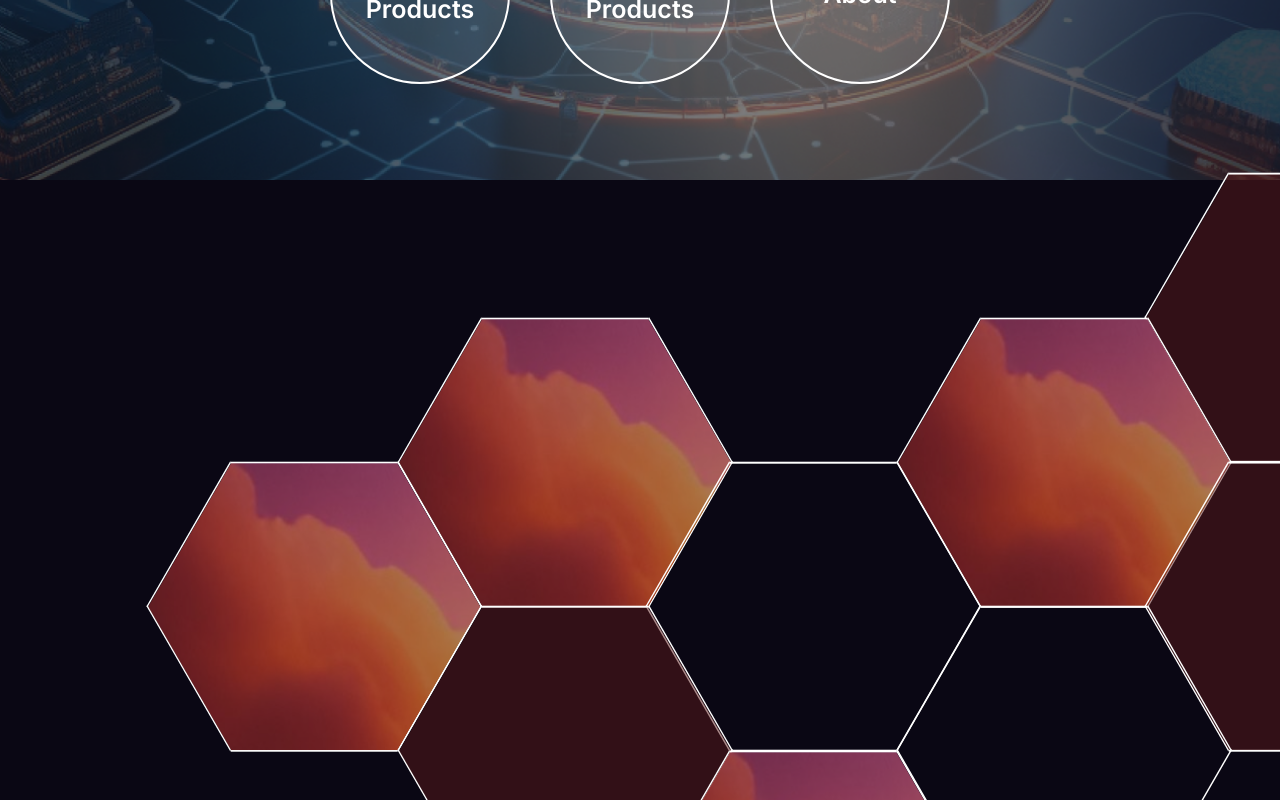
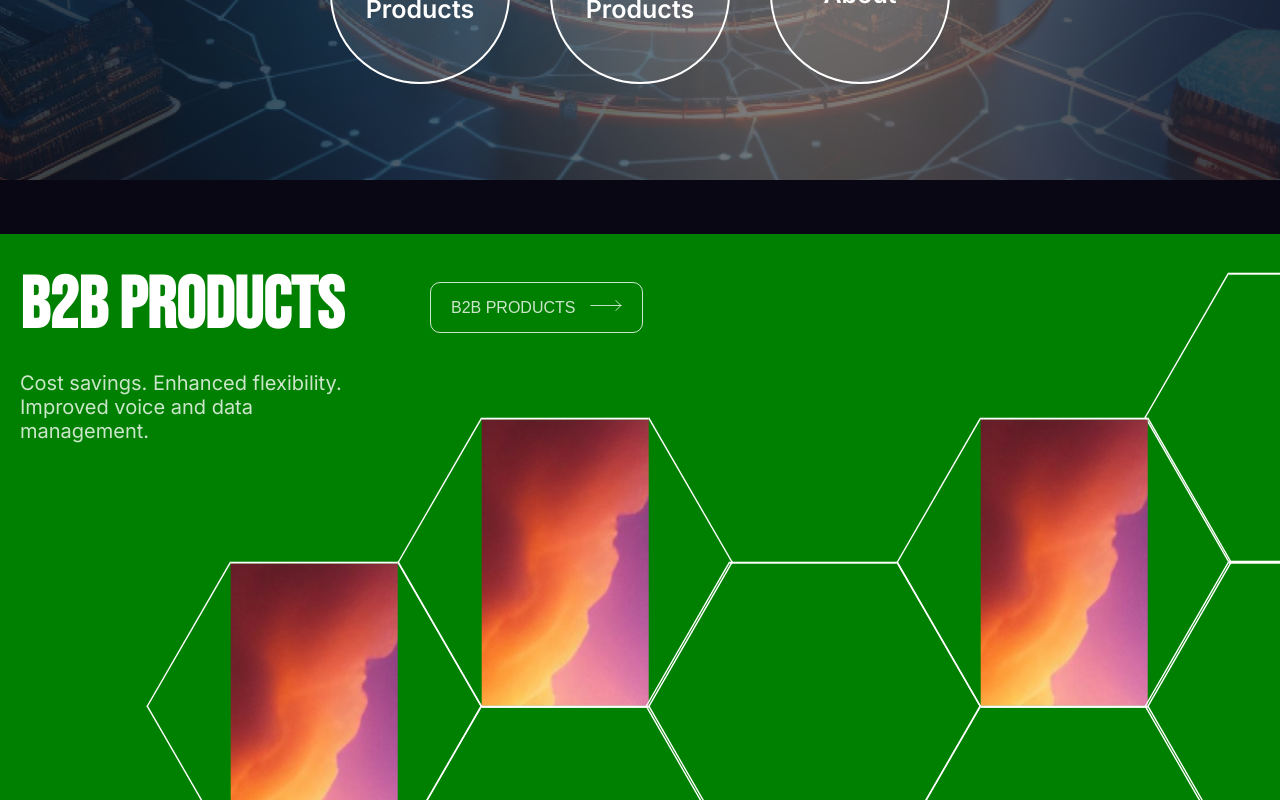
Before and after one commit to olga-evdokimova/sifox-technologies, a Next.js app: page / in a window 1280 px wide. Shown: the part 620-1420 px from the top of the page. Built offline with nearby package versions, Linux system fonts and the light colour scheme.

Commit message:
hexagon 992

```diff
--- a/app/components/Hexagon/Hexagon.scss
+++ b/app/components/Hexagon/Hexagon.scss
@@ -1,23 +1,121 @@
 .hexagon {
+    padding: 100px 0 80px;
     overflow-x: auto;
-    height: 940px;
+    &::-webkit-scrollbar {
+        width: 0;
+    }
+    &__nav {
+        display: flex;
+        align-items: center;
+        flex-wrap: wrap;
+        width: 640px;
+
+        h2 {
+            flex: 0 1 360px;
+        }
+        p {
+            flex: 0 1 360px;
+            font-weight: 400;
+            font-size: 20px;
+            color: rgba(255, 255, 255, 0.8);
+            padding-top: 30px;
+            @media (max-width: 1590px) {
+                padding-top: 20px;
+            }
+        }
+        button {
+            flex: 0 1 175px;
+            font-weight: 400;
+            font-size: 16px;
+            white-space: nowrap;
+            color: rgba(255, 255, 255, 0.8);
+            text-transform: uppercase;
+            padding: 15px 20px;
+            border-radius: var(--border-radius);
+            border: 1px solid rgba(255, 255, 255, 0.8);
+            z-index: 100;
+        }
+    }
+    .left {
+        position: absolute;
+        left: 20px;
+        top: 30px;
+
+        button {
+            margin-left: 50px;
+            @media (max-width: 1024px) {
+                margin-left: 0;
+            }
+        }
+        svg {
+            padding-left: 10px;
+        }
+    }
+    .right {
+        position: absolute;
+        // left: 2450px;
+        right: 370px;
+        top: 30px;
+        justify-content: end;
+
+        @media (max-width: 1440px) {
+            right: 530px;
+        }
+
+        @media (max-width: 1024px) {
+            right: 930px;
+        }
+        @media (max-width: 992px){
+            right: 0;
+        }
+        svg {
+            padding-right: 10px;
+        }
+        button {
+            order: -1;
+            margin-right: 50px;
+        }
+        h2 {
+            order: 1;
+        }
+        p {
+            order: 3;
+            justify-content: end;
+        }
+    }
     &__inner {
         float: left;
-        width: 3410px;
+        overflow-x: auto;
+        width: 3466px;
+        height: 940px;
         padding-left: 13%;
         padding-top: 100px;
+        position: relative;
+        background-color: green;
+        @media (max-width: 1024px) {
+            padding-left: 0px;
+        }
+        @media (max-width: 992px){
+            width: 2130px;
+            height: 700px;
+            padding-left: 13%;
+        }
     }
     &__row {
         clear: left;
     }
     .even {
         margin-left: 251px;
+        @media (max-width: 992px){
+            margin-left: 167px;
+        }
     }
 
     &__item {
         float: left;
         margin-left: 3px;
         margin-bottom: -23px;
+        margin-right: 206px;
         position: relative;
         width: 290px;
         height: 167.43157806499147px;
@@ -25,35 +123,42 @@
         border-left: solid 2px #fff;
         border-right: solid 2px #fff;
         transform: rotate(90deg);
-        margin-right: 206px;
+
+        @media (max-width: 992px) {
+            width: 192px;
+            height: 110.85125168440815px;
+            margin-left: 3px;
+            margin-bottom: -16px;
+            margin-right: 138px;
+        }
         &-img {
-            position: absolute;
-            top: -60px;
-            left: -23px;
-            clip-path: polygon(25% 0%, 75% 0%, 100% 50%, 75% 100%, 25% 100%, 0% 50%);
-            transform: rotate(-90deg);
-            width: 332px;
-            height: 287px;
-            img {
-                object-fit: cover;
-            }
+            // position: absolute;
+            // top: -60px;
+            // left: -23px;
+            // clip-path: polygon(25% 0%, 75% 0%, 100% 50%, 75% 100%, 25% 100%, 0% 50%);
+            // transform: rotate(-90deg);
+            // width: 332px;
+            // height: 287px;
+            // img {
+            //     object-fit: cover;
+            // }
         }
     }
     &__hover {
-        position: absolute;
-        top: 0;
-        left: 0;
-        width: 100%;
-        height: 100%;
-        background-color: rgba(90, 27, 27, 0.5);
-        position: absolute;
-        top: -60px;
-        left: -23px;
-        clip-path: polygon(25% 0%, 75% 0%, 100% 50%, 75% 100%, 25% 100%, 0% 50%);
-        transform: rotate(-90deg);
-        width: 332px;
-        height: 287px;
-        z-index: 1;
+        // position: absolute;
+        // top: 0;
+        // left: 0;
+        // width: 100%;
+        // height: 100%;
+        // background-color: rgba(90, 27, 27, 0.5);
+        // position: absolute;
+        // top: -60px;
+        // left: -23px;
+        // clip-path: polygon(25% 0%, 75% 0%, 100% 50%, 75% 100%, 25% 100%, 0% 50%);
+        // transform: rotate(-90deg);
+        // width: 332px;
+        // height: 287px;
+        // z-index: 1;
     }
     &__item:before,
     &__item:after {
@@ -65,17 +170,28 @@
         background-color: inherit;
         left: 40.46951672795062px;
         transition: 0s;
+        @media (max-width: 992px) {
+            width: 135.7645019878171px;
+            height: 135.7645019878171px;
+            left: 26.117749006091444px;
+        }
     }
 
     &__item:before {
         top: -102.53048327204938px;
         border-top: solid 2.8284271247461903px #ffffff;
         border-right: solid 2.8284271247461903px #ffffff;
+        @media (max-width: 992px) {
+            top: -67.88225099390856px;
+        }
     }
 
     &__item:after {
         bottom: -102.53048327204938px;
         border-bottom: solid 2.8284271247461903px #ffffff;
         border-left: solid 2.8284271247461903px #ffffff;
+        @media (max-width: 992px) {
+            bottom: -67.88225099390856px;
+        }
     }
 }
--- a/app/components/Hexagon/Hexagon.tsx
+++ b/app/components/Hexagon/Hexagon.tsx
@@ -1,9 +1,77 @@
+//@ts-nocheck
+"use client";
 import "./Hexagon.scss";
 import Image from "next/image";
+import React, { useRef } from "react";
+import Title from "../Title/Title";
 export default function Hexagon() {
+  const hexagonRef = useRef(null);
+
+  function scrollHexagon() {
+    if (hexagonRef.current) {
+      hexagonRef.current.scrollBy({
+        left: 1520,
+        behavior: "smooth",
+      });
+    }
+  }
+  function scrollToStart() {
+    if (hexagonRef.current) {
+      hexagonRef.current.scrollTo({
+        left: 0,
+        behavior: "smooth",
+      });
+    }
+  }
   return (
-    <section className="hexagon">
+    <section className="hexagon" ref={hexagonRef}>
       <div className="hexagon__inner">
+        <div className="hexagon__nav left">
+          <Title>B2B Products</Title>
+          <button onClick={scrollHexagon}>
+            B2B PRODUCTS{" "}
+            <svg
+              width="42"
+              height="15"
+              viewBox="0 0 42 15"
+              fill="none"
+              xmlns="http://www.w3.org/2000/svg"
+            >
+              <path
+                d="M1 7.5H40.5M40.5 7.5L34 1M40.5 7.5L34 14"
+                stroke="white"
+                stroke-linecap="round"
+              />
+            </svg>
+          </button>
+          <p>
+            Cost savings. Enhanced flexibility. Improved voice and data
+            management.
+          </p>
+        </div>
+        <div className="hexagon__nav right">
+          <Title>B2C Products</Title>
+          <button onClick={scrollToStart}>
+            <svg
+              width="42"
+              height="15"
+              viewBox="0 0 42 15"
+              fill="none"
+              xmlns="http://www.w3.org/2000/svg"
+            >
+              <path
+                d="M41 7.5H1.5M1.5 7.5L8 1M1.5 7.5L8 14"
+                stroke="white"
+                stroke-linecap="round"
+              />
+            </svg>
+            B2C PRODUCTS
+          </button>
+          <p>
+            Cost savings. Enhanced flexibility. Improved voice and data
+            management.
+          </p>
+        </div>
         <div className="hexagon__row">
           <div className="hexagon__item" style={{ opacity: 0 }}></div>
           <div className="hexagon__item" style={{ opacity: 0 }}></div>
--- a/app/components/Nav/RightNav.jsx
+++ b/app/components/Nav/RightNav.jsx
@@ -1,7 +1,7 @@
+
 import Link from "next/link";
 import React, { useState } from "react";
 import styled from "styled-components";
-import { useSpring, animated } from "@react-spring/web";
 
 const Ul = styled.ul`
   display: flex;
--- a/app/components/Slider/Slider.tsx
+++ b/app/components/Slider/Slider.tsx
@@ -1,133 +1,87 @@
 "use client";
-import { useRef } from "react";
-import Image from "next/image";
-import "../Hexagon/Hexagon.scss";
-export default function ScrollableDiv() {
-  const divRef = useRef(null);
+import React, { useRef } from "react";
 
-  function scrollToMiddle() {
-    if (divRef.current) {
-      const scrollHeight = divRef.current.scrollHeight;
-      const clientHeight = divRef.current.clientHeight;
-      const middleScroll = (scrollHeight - clientHeight) / 2;
-      divRef.current.scrollTo({
-        top: middleScroll,
+// export default function Scroll() {
+//   const hexagonRef = useRef(null);
+
+//   function scrollHexagon() {
+//     if (hexagonRef.current) {
+//       hexagonRef.current.scrollBy({
+//         left: 1000,
+//         behavior: "smooth",
+//       });
+//     }
+//   }
+
+//   return (
+//     <div>
+//       <button style={{ width: "50px", height: "50px" }} onClick={scrollHexagon}>
+//         scroll
+//       </button>
+//       <div
+//         className="hexagon"
+//         style={{
+//           overflowX: "auto",
+//           height: "240px",
+//           backgroundColor: "red",
+//         }}
+//         ref={hexagonRef}
+//       >
+//         <div
+//           className="hexagon__inner"
+//           style={{
+//             width: "3410px",
+//             float: "left",
+//             paddingLeft: "13%",
+//             paddingTop: "100px",
+//           }}
+//         ></div>
+//       </div>
+//     </div>
+//   );
+// }
+
+
+
+export default function Scroll() {
+  const hexagonRef = useRef(null);
+
+  function scrollHexagon() {
+    if (hexagonRef.current) {
+      const scrollWidth = hexagonRef.current.scrollWidth;
+      const clientWidth = hexagonRef.current.clientWidth;
+      const halfScroll = (scrollWidth - clientWidth) / 2;
+      hexagonRef.current.scrollTo({
+        left: halfScroll,
         behavior: "smooth",
       });
     }
   }
 
   return (
-    <div style={{ overflowX: "auto", height: "940px" }}>
-      <div className="hexagon__inner" ref={divRef}>
-        <div className="hexagon__row">
-          <div className="hexagon__item" style={{ opacity: 0 }}></div>
-          <div className="hexagon__item" style={{ opacity: 0 }}></div>
-          <div className="hexagon__item">
-            <div className="hexagon__hover"></div>
-          </div>
-          <div className="hexagon__item">
-            <div className="hexagon__hover"></div>
-            <div className="hexagon__item-img">
-              <Image src="/1.jpg" alt="" fill />
-            </div>
-          </div>
-          <div className="hexagon__item" style={{ opacity: 0 }}></div>
-        </div>
-
-        <div className="hexagon__row even">
-          <div className="hexagon__item">
-            <div className="hexagon__hover"></div>
-            <div className="hexagon__item-img">
-              <Image src="/1.jpg" alt="" fill />
-            </div>
-          </div>
-          <div className="hexagon__item">
-            <div className="hexagon__hover"></div>
-            <div className="hexagon__item-img">
-              <Image src="/1.jpg" alt="" fill />
-            </div>
-          </div>
-          <div className="hexagon__item">
-            <div className="hexagon__hover"></div>
-          </div>
-          <div className="hexagon__item">
-            <div className="hexagon__hover"></div>
-            <div className="hexagon__item-img">
-              <Image src="/1.jpg" alt="" fill />
-            </div>
-          </div>
-          <div className="hexagon__item" style={{ opacity: 0 }}></div>
-        </div>
-
-        <div className="hexagon__row">
-          <div className="hexagon__item">
-            <div className="hexagon__hover"></div>
-            <div className="hexagon__item-img">
-              <Image src="/1.jpg" alt="" fill />
-            </div>
-          </div>
-          <div className="hexagon__item"></div>
-          <div className="hexagon__item">
-            {" "}
-            <div className="hexagon__hover"></div>
-          </div>
-          <div className="hexagon__item"></div>
-          <div className="hexagon__item">
-            <div className="hexagon__hover"></div>
-            <div className="hexagon__item-img">
-              <Image src="/1.jpg" alt="" fill />
-            </div>
-          </div>
-          <div className="hexagon__item">
-            {" "}
-            <div className="hexagon__hover"></div>
-          </div>
-        </div>
-
-        <div className="hexagon__row even">
-          <div className="hexagon__item">
-            {" "}
-            <div className="hexagon__hover"></div>
-          </div>
-          <div className="hexagon__item"></div>
-          <div className="hexagon__item"></div>
-          <div className="hexagon__item">
-            {" "}
-            <div className="hexagon__hover"></div>
-          </div>
-          <div className="hexagon__item">
-            <div className="hexagon__hover"></div>
-            <div className="hexagon__item-img">
-              <Image src="/1.jpg" alt="" fill />
-            </div>
-          </div>
-        </div>
-
-        <div className="hexagon__row">
-          <div className="hexagon__item" style={{ opacity: 0 }}></div>
-          <div className="hexagon__item">
-            <div className="hexagon__hover"></div>
-            <div className="hexagon__item-img">
-              <Image src="/1.jpg" alt="" fill />
-            </div>
-          </div>
-          <div className="hexagon__item" style={{ opacity: 0 }}></div>
-          <div className="hexagon__item">
-            <div className="hexagon__hover"></div>
-            <div className="hexagon__item-img">
-              <Image src="/1.jpg" alt="" fill />
-            </div>
-          </div>
-          <div className="hexagon__item">
-            <div className="hexagon__hover"></div>
-            <div className="hexagon__item-img">
-              <Image src="/1.jpg" alt="" fill />
-            </div>
-          </div>
-        </div>
+    <div>
+      <button style={{ width: "50px", height: "50px" }} onClick={scrollHexagon}>
+        scroll
+      </button>
+      <div
+        className="hexagon"
+        style={{
+          overflowX: "auto",
+          height: "240px",
+          backgroundColor: "red",
+        }}
+        ref={hexagonRef}
+      >
+        <div
+          className="hexagon__inner"
+          style={{
+            width: "3410px",
+            float: "left",
+            paddingLeft: "13%",
+            paddingTop: "100px",
+          }}
+        ></div>
       </div>
-      <button onClick={scrollToMiddle}>Прокрутить в середину</button>
     </div>
   );
 }
--- a/app/page.tsx
+++ b/app/page.tsx
@@ -4,6 +4,7 @@ import Platform from "./components/Platform/Platform";
 import TopBlock from "./components/TopBlock/TopBlock";
 import Image from "next/image";
 import Hexagon from "./components/Hexagon/Hexagon";
+import Slider from "./components/Slider/Slider";
 export default function Home() {
   return (
     <section className="main">
@@ -12,7 +13,7 @@ export default function Home() {
       </div>
       <TopBlock />
       <Hexagon/>
-
+      {/* <Slider/>  */}
       <Products />
       <About />
       <Platform />
```
